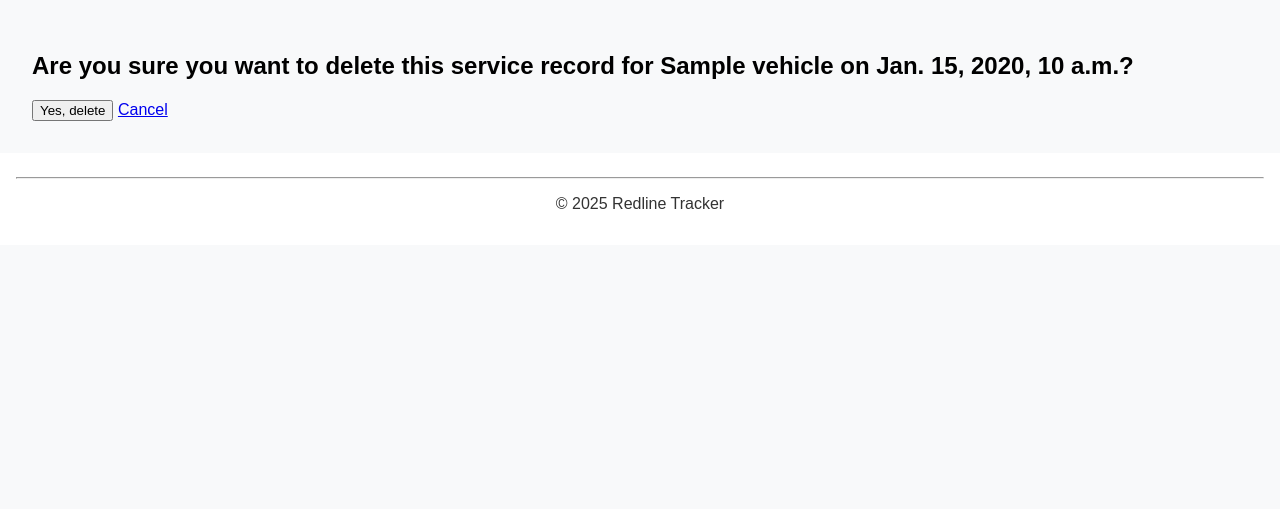
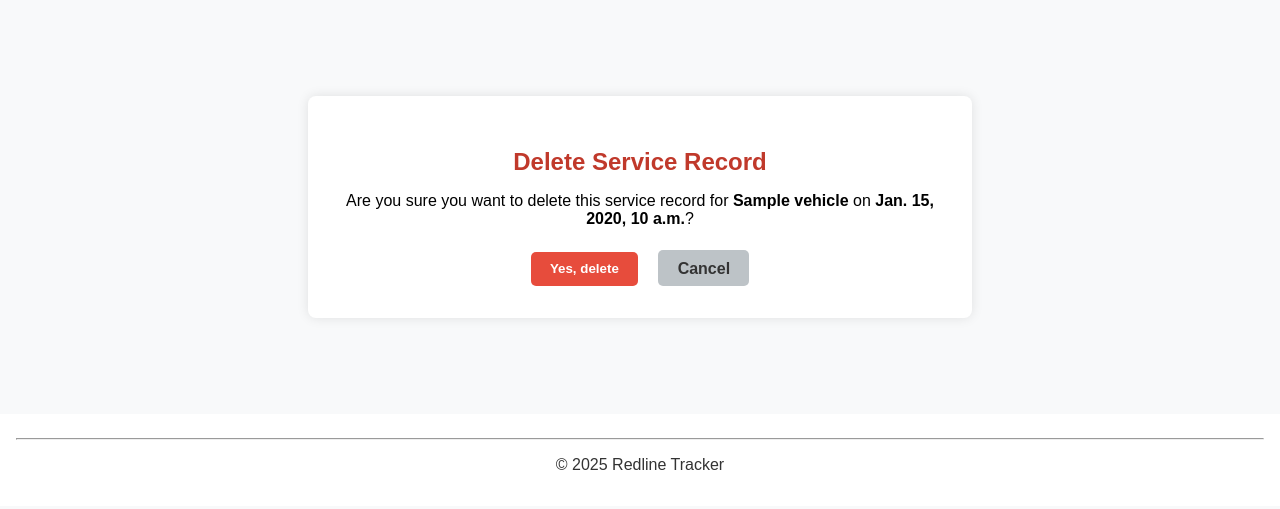
Before and after one commit to xiokevc/redline-tracker, a Django app: template templates/tracker/service_record_confirm_delete.html in a window 1280 px wide. Shown: the part 148-657 px from the top of the page. Run offline with Django 5.2, Linux system fonts and the light colour scheme; the template is opened without the code that fills it: most values are stand-ins (such as "Sample title", 1, 10 or a date in 2020).

Commit message:
update service record confirm_delete

```diff
--- a/static/tracker/css/service_record_confirm_delete.css
+++ b/static/tracker/css/service_record_confirm_delete.css
@@ -0,0 +1,47 @@
+.delete-record-container {
+    max-width: 600px;
+    margin: 4rem auto;
+    padding: 2rem;
+    background-color: #ffffff;
+    border-radius: 8px;
+    box-shadow: 0 0 12px rgba(0, 0, 0, 0.1);
+    text-align: center;
+}
+
+.delete-record-container h2 {
+    color: #c0392b;
+    margin-bottom: 1rem;
+}
+
+.delete-form {
+    margin-top: 1.5rem;
+}
+
+.btn-confirm {
+    padding: 0.6rem 1.2rem;
+    background-color: #e74c3c;
+    color: white;
+    border: none;
+    border-radius: 5px;
+    font-weight: bold;
+    cursor: pointer;
+    margin-right: 1rem;
+}
+
+.btn-confirm:hover {
+    background-color: #c0392b;
+}
+
+.btn-cancel {
+    padding: 0.6rem 1.2rem;
+    background-color: #bdc3c7;
+    color: #333;
+    text-decoration: none;
+    border-radius: 5px;
+    font-weight: bold;
+}
+
+.btn-cancel:hover {
+    background-color: #95a5a6;
+    color: white;
+}
--- a/templates/tracker/service_record_confirm_delete.html
+++ b/templates/tracker/service_record_confirm_delete.html
@@ -1,13 +1,25 @@
 {% extends "tracker/base.html" %}
+{% load static %}
 
 {% block title %}Delete Service Record{% endblock %}
 
+{% block extra_css %}
+<link rel="stylesheet" href="{% static 'tracker/css/service_record_confirm_delete.css' %}">
+{% endblock %}
+
 {% block content %}
-<h2>Are you sure you want to delete this service record for {{ service_record.vehicle }} on {{ service_record.date }}?</h2>
+<div class="delete-record-container">
+    <h2>Delete Service Record</h2>
+    <p>
+        Are you sure you want to delete this service record for
+        <strong>{{ service_record.vehicle }}</strong>
+        on <strong>{{ service_record.date }}</strong>?
+    </p>
 
-<form method="post">
-    {% csrf_token %}
-    <button type="submit">Yes, delete</button>
-    <a href="{% url 'vehicle_detail' service_record.vehicle.id %}">Cancel</a>
-</form>
+    <form method="post" class="delete-form">
+        {% csrf_token %}
+        <button type="submit" class="btn-confirm">Yes, delete</button>
+        <a href="{% url 'vehicle-detail' service_record.vehicle.id %}" class="btn-cancel">Cancel</a>
+    </form>
+</div>
 {% endblock %}
```
